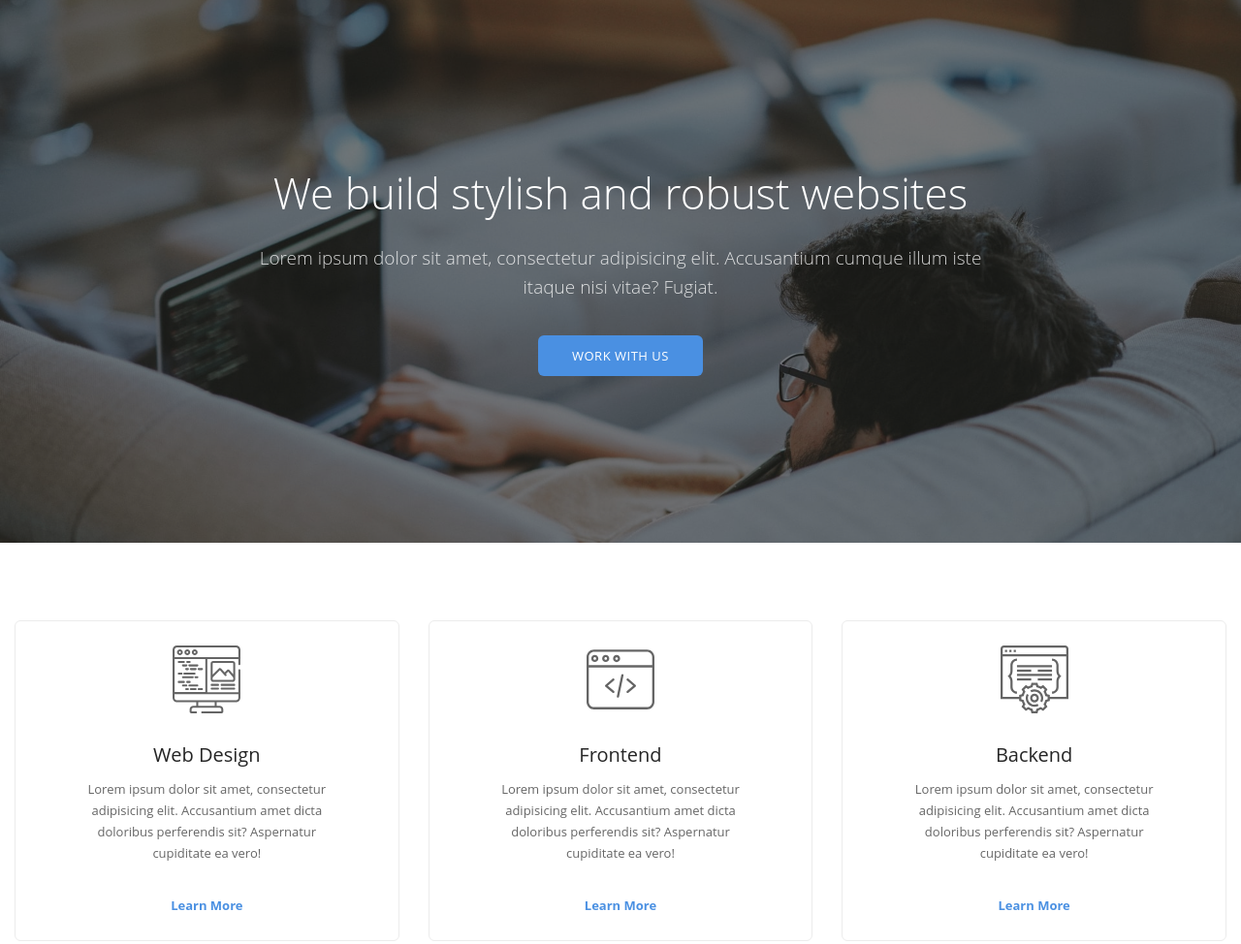
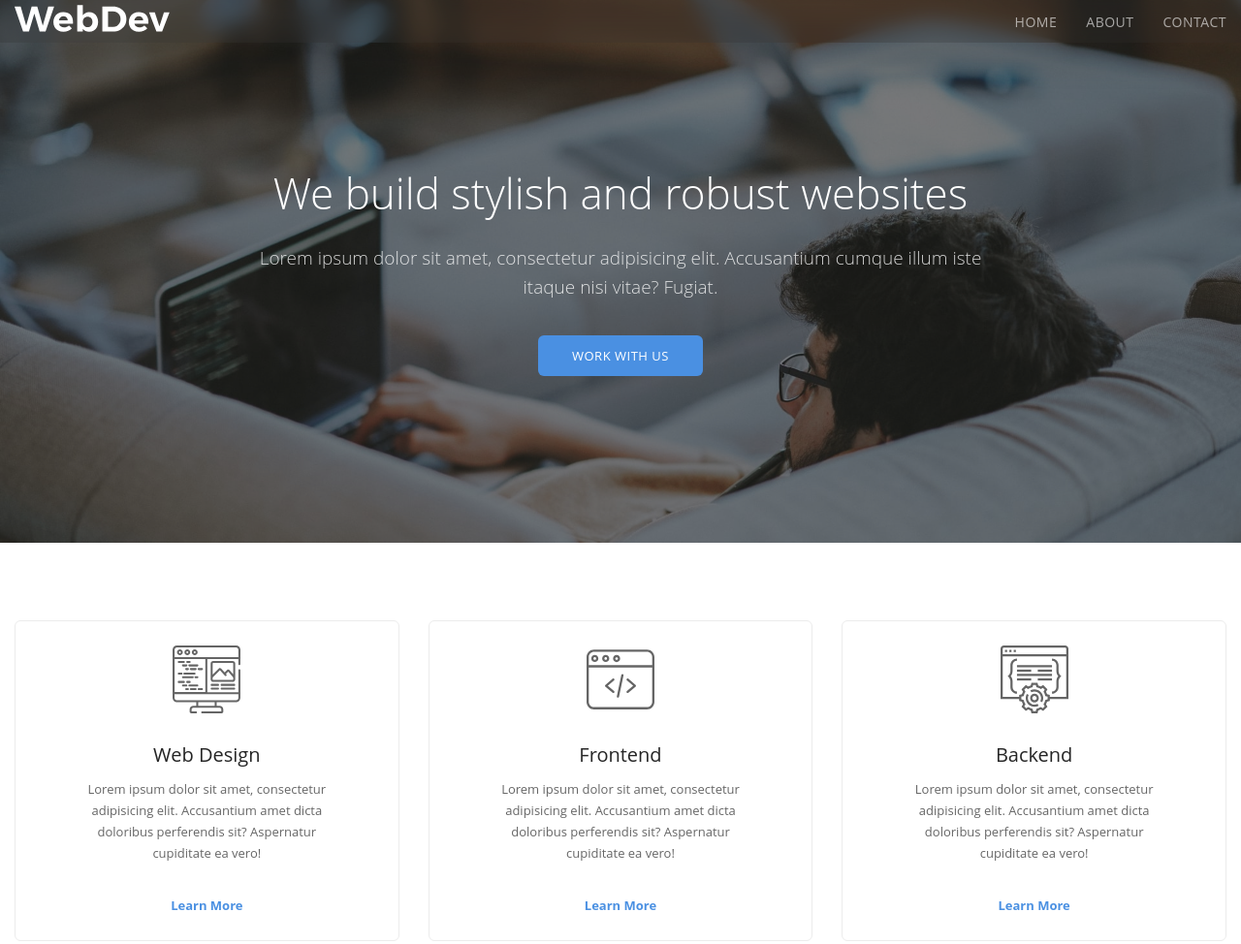
Before and after one commit to dcnstrn/digital-promo2, a plain HTML site: page index.html in a window 1280 px wide. Shown: the top 974 px of the page at 97% size. Drawn offline with nearby package versions, Linux system fonts and the light colour scheme.

Commit message:
Add files via upload

```diff
--- a/css/style.css
+++ b/css/style.css
@@ -200,8 +200,7 @@ textarea {
   background-color: #25252546;
   backdrop-filter: blur(10px);
   box-shadow: 0 22px 40px rgba(0, 0, 0, 0.13);
-  opacity: 1;
-  transition: all 0.5s;
+  transition: all 0.6s;
 }
 
 .navbar > .container {
--- a/js/main.js
+++ b/js/main.js
@@ -3,11 +3,9 @@ $(function () {
   window.onscroll = function () {
     var currentScrollPos = window.pageYOffset;
 
-    if (prevScrollpos > currentScrollPos) {
-      document.getElementById("navbar").style.position = "fixed";
+    if (prevScrollpos > currentScrollPos || currentScrollPos < 80) {
       document.getElementById("navbar").style.opacity = "1";
     } else {
-      document.getElementById("navbar").style.position = "absolute";
       document.getElementById("navbar").style.opacity = "0";
     }
     prevScrollpos = currentScrollPos;
```
